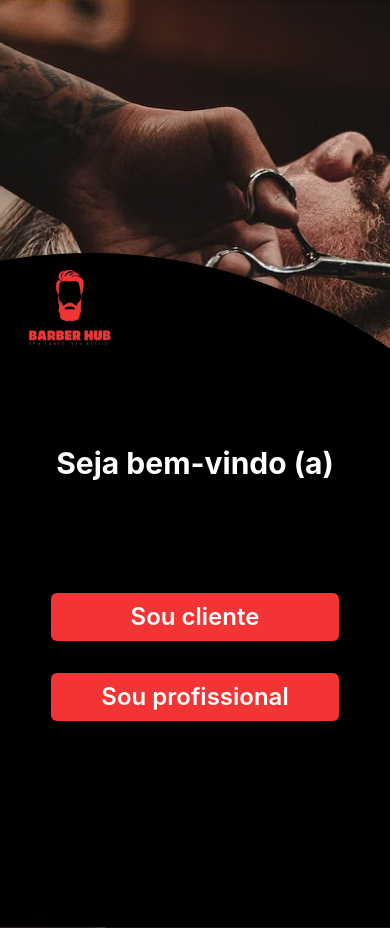
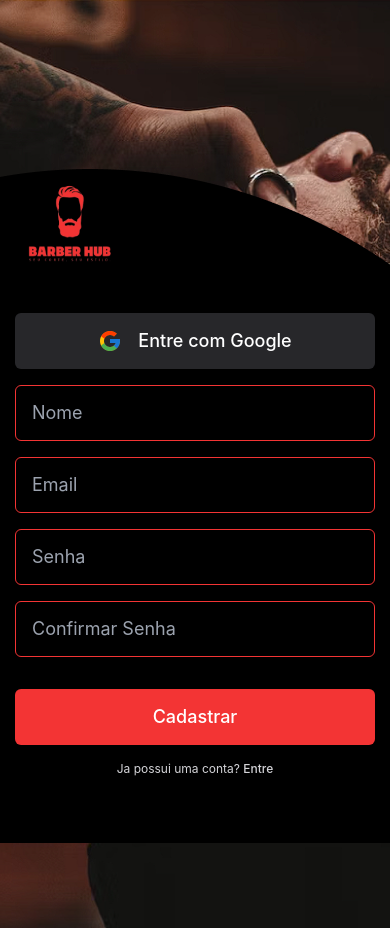
Before and after one commit to DTechCraftSolutions/barber-hub-mobile, a React Native app: screen /client-register in a window 390 px wide. Built offline with nearby package versions, Linux system fonts and the light colour scheme.

Commit message:
feat: client-register

```diff
--- a/src/routes/index.tsx
+++ b/src/routes/index.tsx
@@ -5,6 +5,7 @@ import { NavigationContainer } from "@react-navigation/native";
 
 import { TypeUserOption } from "../screens/type-user-option";
 import { ClientLogin } from "../screens/client-login";
+import { ClientRegister } from "../screens/client-register";
 
 const Router = createStackNavigator();
 import { useFonts } from 'expo-font';
@@ -18,6 +19,7 @@ export function Routes() {
             <Router.Navigator>
                 <Router.Screen name="type-user-option" component={TypeUserOption} options={{ headerShown: false }} />
                 <Router.Screen name="client-login" component={ClientLogin} options={{ headerShown: false }} />
+                <Router.Screen name="client-register" component={ClientRegister} options={{ headerShown: false }} />
             </Router.Navigator>
         </NavigationContainer>
     )
--- a/src/screens/client-login.tsx
+++ b/src/screens/client-login.tsx
@@ -38,7 +38,9 @@ export function ClientLogin({ navigation }: any) {
                     <View className="w-full h-px bg-secondary mt-12">
                         <Text className="bg-black mx-auto h-10 relative bottom-4 font-bold text-xl px-4 text-white z-20">Ou</Text>
                     </View>
-                    <TouchableOpacity className="mt-8 mx-auto">
+                    <TouchableOpacity
+                    onPress={() => navigation.navigate('client-register')}
+                    className="mt-8 mx-auto">
                         <Text className="text-secondary text-lg font-bold underline">
                             Registre-se
                         </Text>
--- /dev/null
+++ b/src/screens/client-register.tsx
@@ -0,0 +1,55 @@
+import { Image, ImageBackground, Text, View } from "react-native";
+import { TextInput, TouchableOpacity } from "react-native-gesture-handler";
+
+export function ClientRegister({ navigation }: any) {
+    return (
+        <View className="w-full h-full">
+            <ImageBackground className="w-full bg-cover bg-no-repeat  h-full justify-end" source={require('../../assets/home.png')}>
+                <ImageBackground className="w-full  h-[90vh]" source={require('../../assets/elipse.png')}>
+                    <Image className="w-28 ml-3 h-28" source={require('../../assets/logo.png')} />
+                    <TouchableOpacity className="w-[360px] h-14  bg-zinc-800 flex-row mt-8 rounded-md items-center  justify-center mx-auto">
+                        <Image className="w-6 h-6 mr-4" source={require('../../assets/google.png')} />
+                        <Text className="text-white font-medium text-lg">
+                            Entre com Google
+                        </Text>
+                    </TouchableOpacity>
+                    <TextInput
+                        selectionColor={'#F33434'}
+                        placeholder="Nome"
+                        placeholderTextColor={'#9CA3AF'}
+                        cursorColor={'#fff'}
+                        className="w-[360px] h-14 border border-secondary text-white text-lg px-4 mt-4 rounded-md mx-auto" />
+                    <TextInput
+                        selectionColor={'#F33434'}
+                        placeholder="Email"
+                        placeholderTextColor={'#9CA3AF'}
+                        cursorColor={'#fff'}
+                        className="w-[360px] h-14 border border-secondary text-white text-lg px-4 mt-4 rounded-md mx-auto" />
+                    <TextInput
+                        selectionColor={'#F33434'}
+                        placeholder="Senha"
+                        placeholderTextColor={'#9CA3AF'}
+                        cursorColor={'#fff'}
+                        className="w-[360px] h-14 border border-secondary text-white text-lg px-4 mt-4 rounded-md mx-auto" />
+                    <TextInput
+                        selectionColor={'#F33434'}
+                        placeholder="Confirmar Senha"
+                        placeholderTextColor={'#9CA3AF'}
+                        cursorColor={'#fff'}
+                        className="w-[360px] h-14 border border-secondary text-white text-lg px-4 mt-4 rounded-md mx-auto" />
+                    <TouchableOpacity className="w-[360px] h-14 bg-secondary flex-row mt-8 rounded-md items-center  justify-center mx-auto">
+                        <Text className="text-white mx-auto font-medium text-lg">
+                            Cadastrar
+                        </Text>
+                    </TouchableOpacity>
+                    <TouchableOpacity className=" mt-4 mx-auto"
+                        onPress={() => navigation.navigate('client-login')}>
+                        <Text className="text-zinc-300 text-xs">
+                            Ja possui uma conta? <Text className="text-primary font-medium text-xs">Entre</Text>
+                        </Text>
+                    </TouchableOpacity>
+                </ImageBackground>
+            </ImageBackground>
+        </View>
+    )
+}
```
